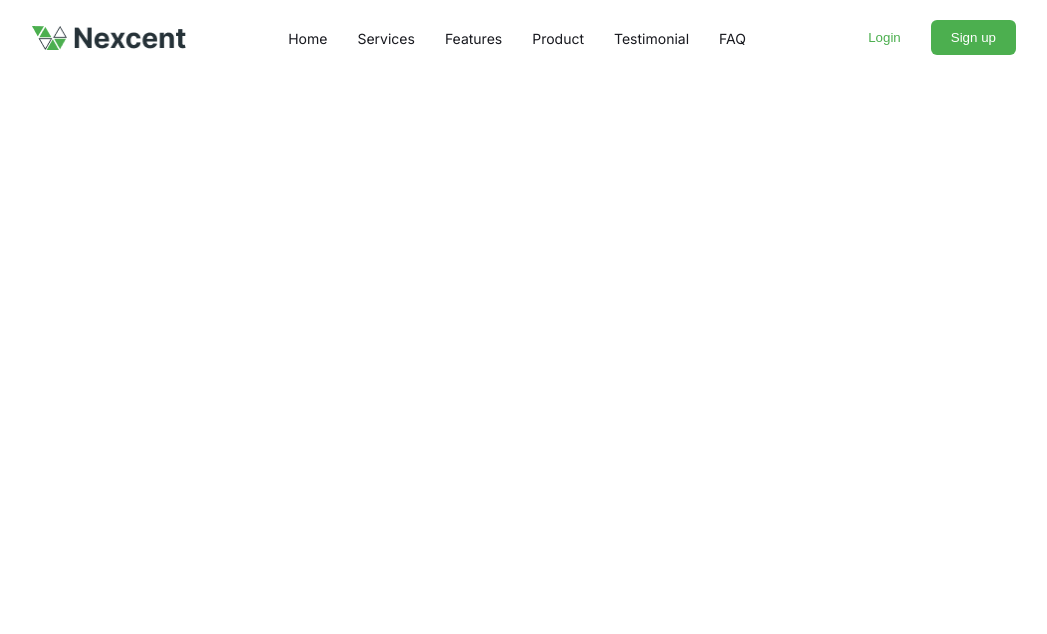
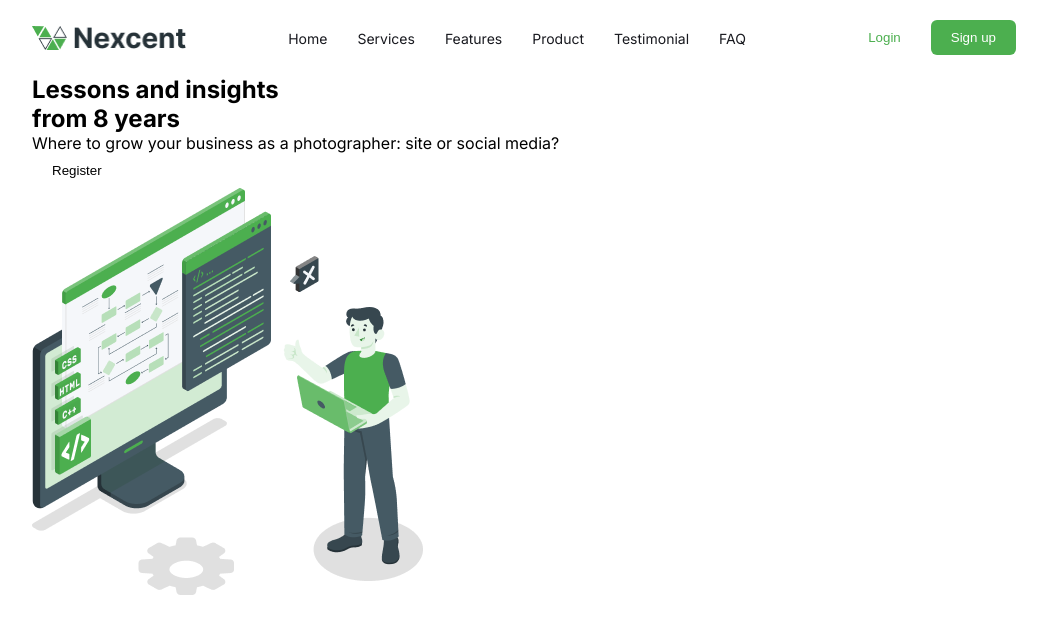
Before and after one commit to raghad-al/task1-html-css, a plain HTML site: page index.html in a window 1280 px wide. Shown: the whole page, without its empty margins (116-1163 px from the left). Drawn offline with Linux system fonts and the light colour scheme.

Commit message:
structring the hero section

```diff
--- a/index.html
+++ b/index.html
@@ -41,6 +41,18 @@
                 <button id="signup-btn">Sign up</button>
             </div>
         </header>
+        <section id="hero-section" class="section-container">
+            <div class="left">
+                <h1>Lessons and insights <br>
+                    <span>from 8 years</span>
+                </h1>
+                <p>Where to grow your business as a photographer: site or social media?</p>
+                <button>Register</button>
+            </div>
+            <div class="right">
+                <img src="./assets/images/illustration1.png" alt="illustration">
+            </div>
+        </section>
     </div>
 </body>
 </html>
--- a/styles/styles.css
+++ b/styles/styles.css
@@ -12,6 +12,7 @@
     --main-color5:#18191F;
     --paragraph-color:#717171;
     --heading-color:#4D4D4D;
+    --primary-size:64px;
     --main-weight1:600;/*for imporatnt heading*/
     --main-weight2:700;/*for less imporatnt heading*/
     --main-size1:36px;/*for imporatnt heading*/
```
Also changed, not shown: assets/images/illustration1.png (renamed from assets/images/illustration3 (1).png).
